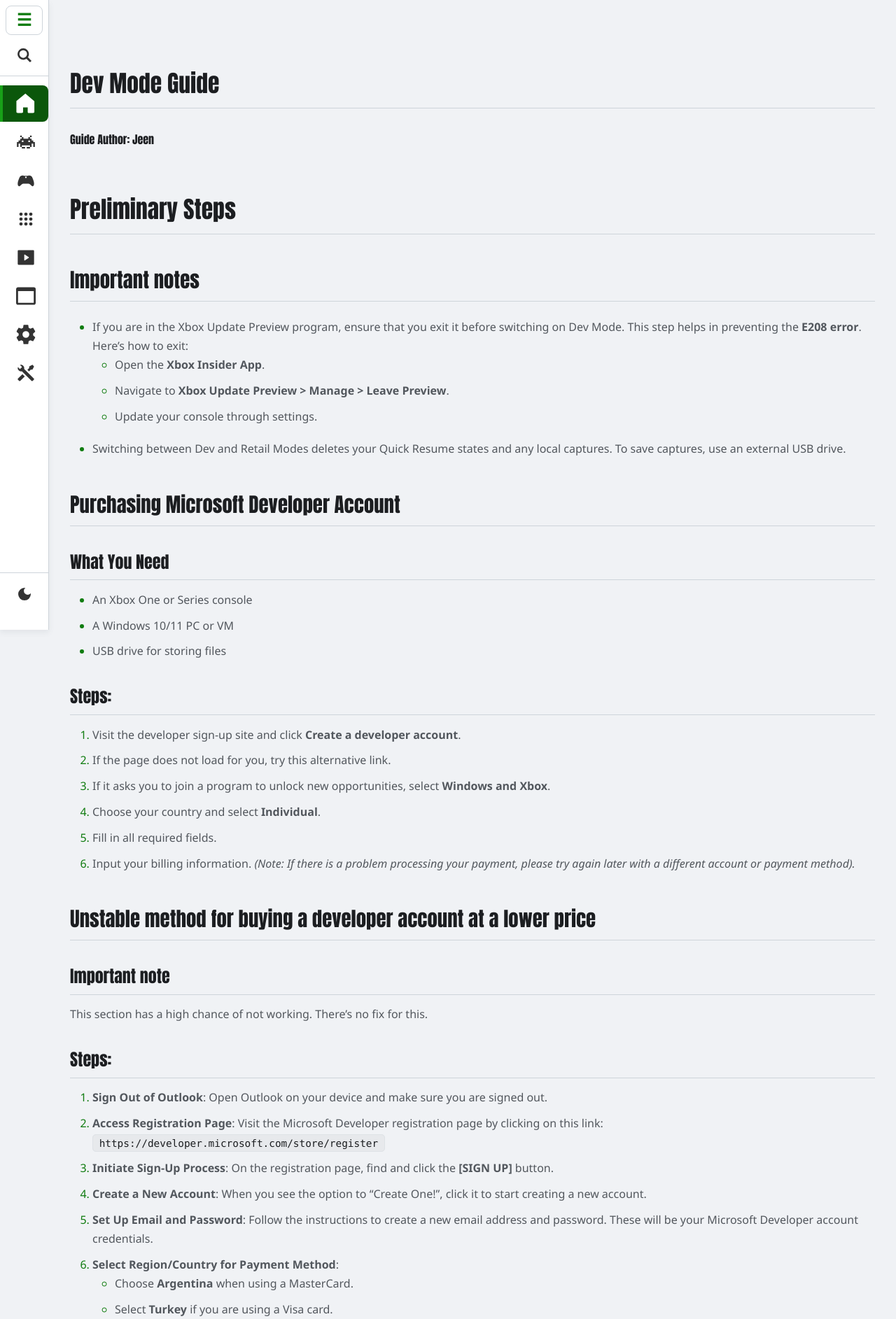
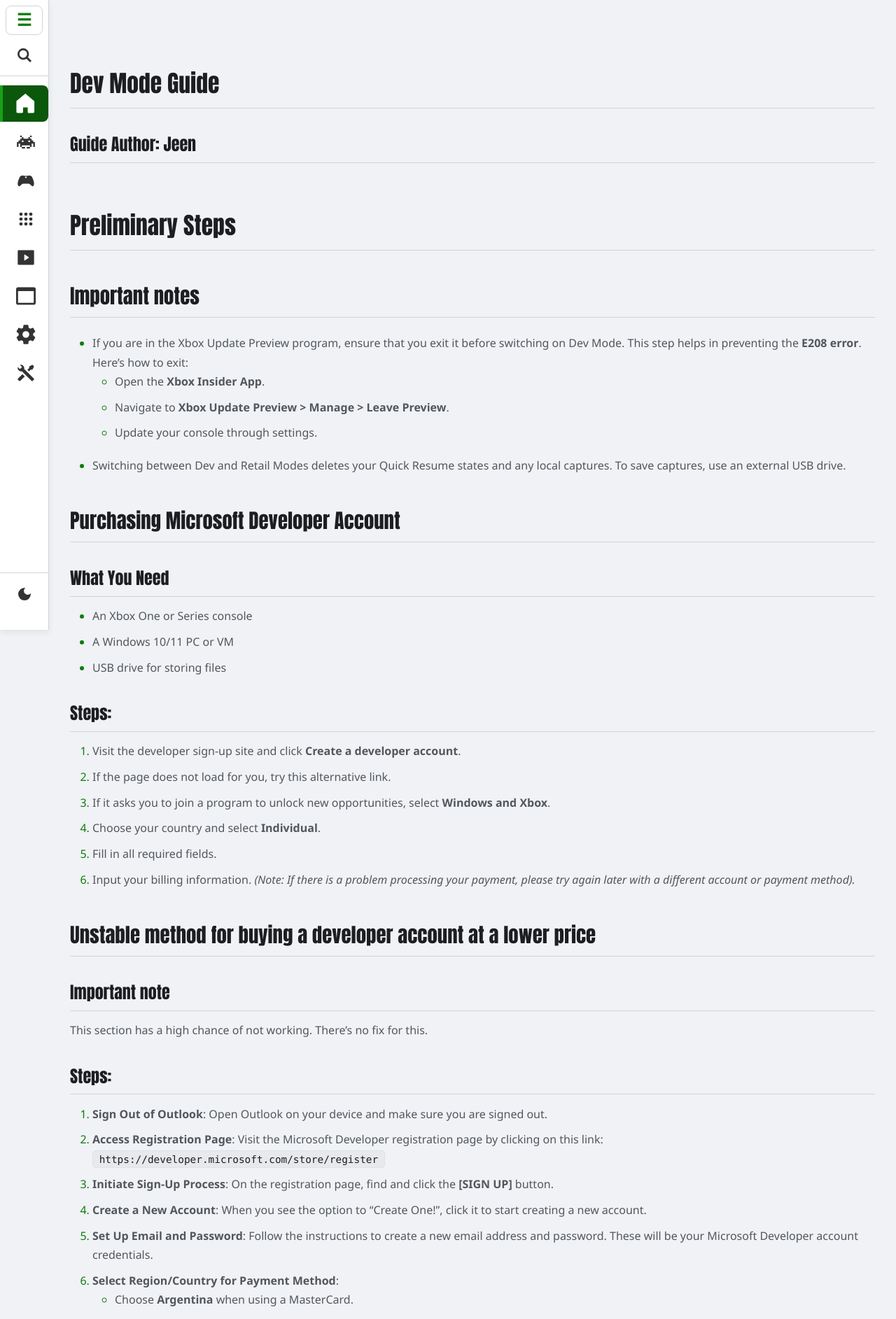
Before and after one commit to EmulationRevival/emulationrevival.github.io, a Jekyll site: the page built from guides/devmode.md, in a window 1280 px wide. Shown: the top 1885 px of the page at 70% size. Built offline with Jekyll 4.4.1, drawn with Linux system fonts in a browser that asks for light colours.

Commit message:
Update template.html

```diff
--- a/_layouts/template.html
+++ b/_layouts/template.html
@@ -60,7 +60,7 @@
       <div class="markdown-body">
     <h1 class="page-main-title">{{ page.title | escape }}</h1>
     {% if page.author %}
-        <h4 class="page-author-subheading">{{ page.author | escape }}</h4>
+        <h3 class="page-author-subheading">{{ page.author | escape }}</h3>
     {% endif %}
     {{ content }}
 </div>
```
